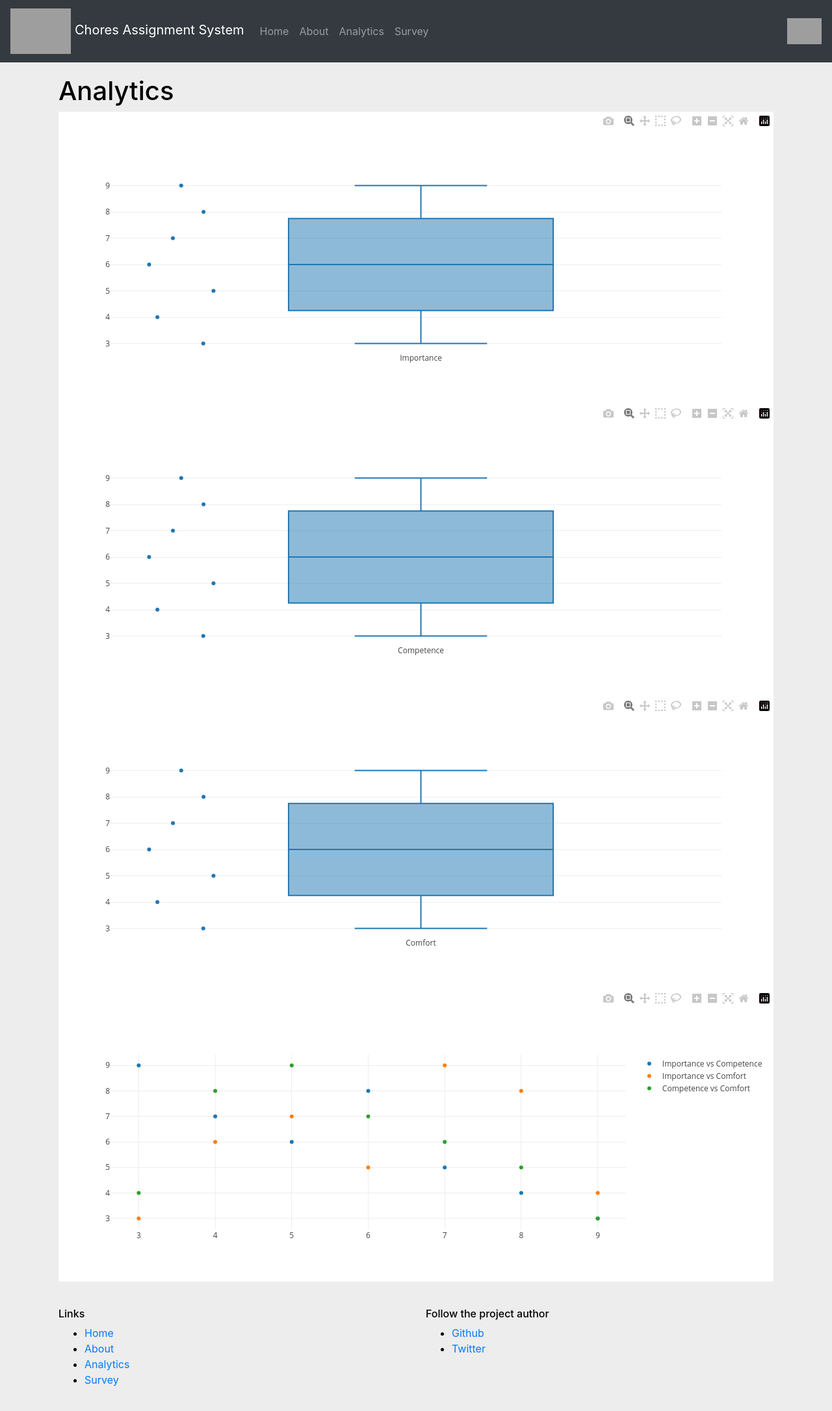
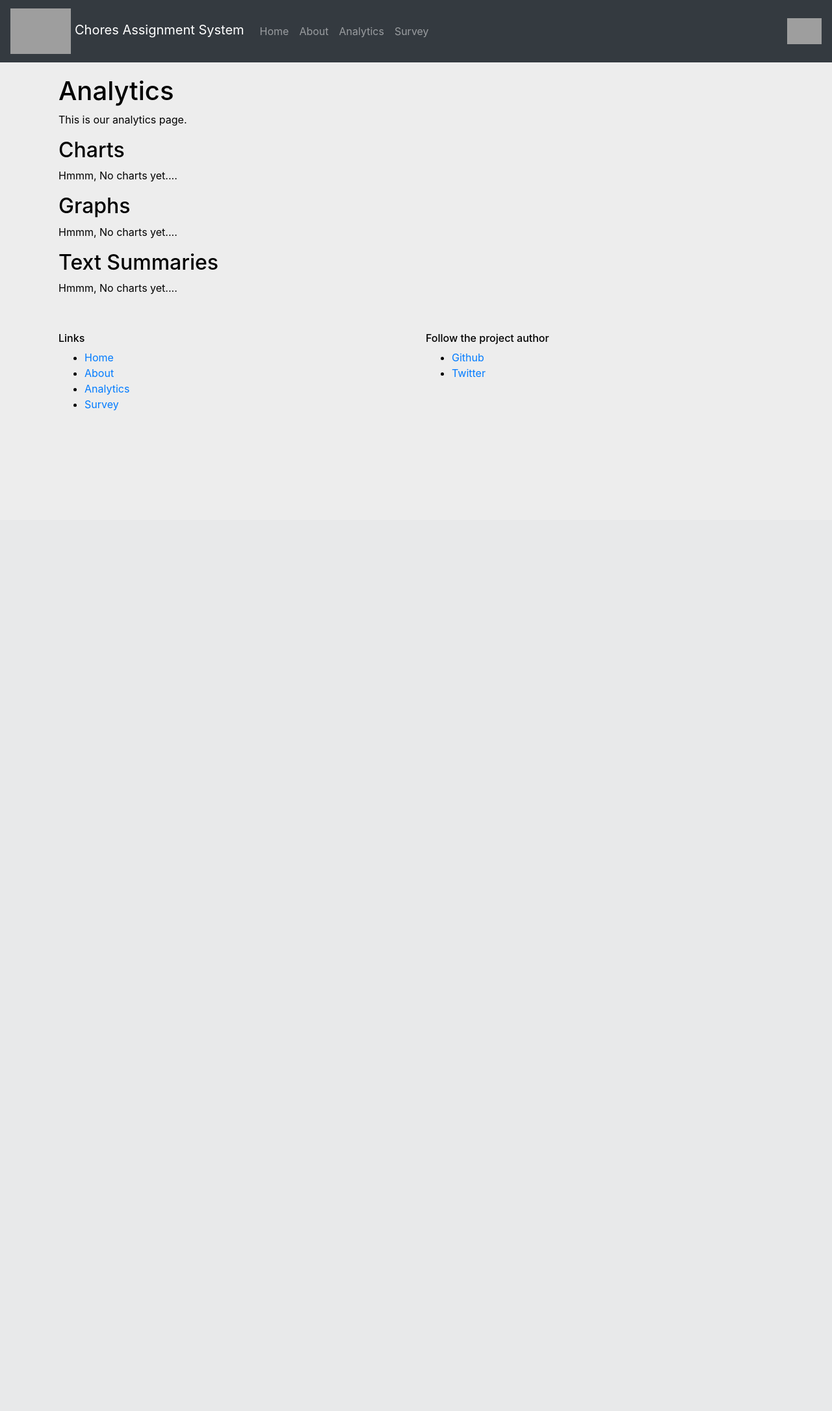
Before and after one commit to JonathanMcCormickJr/chores-assignment-system, a Flask app: page /analytics in a window 1280 px wide. Shown: the whole page at 65% size. After the commit the page ends 632 px from the top, so only its background shows below. Run offline with Flask 2, Linux system fonts and the light colour scheme; some libraries are stand-ins or nearby versions; grey boxes are pictures that could not be loaded.

Commit message:
Update analytics.html
Going back to basics. LOL

```diff
--- a/templates/analytics.html
+++ b/templates/analytics.html
@@ -1,68 +1,21 @@
+<!-- analytics.html -->
+
 {% extends "base.html" %}
 
 {% block content %}
-  <h1>Analytics</h1>
-  <div id="importance-container"></div>
-  <div id="competence-container"></div>
-  <div id="comfort-container"></div>
-  <div id="correlation-container"></div>
+<h1>Analytics</h1>
+<p>This is our analytics page.</p>
 
-  <script src="https://cdn.plot.ly/plotly-latest.min.js"></script>
-  <script>
-    // Define data
-    var importanceData = [{
-      type: "box",
-      y: [5, 4, 7, 6, 8, 3, 9],
-      boxpoints: "all",
-      jitter: 0.3,
-      pointpos: -1.8,
-      name: "Importance"
-    }];
-
-    var competenceData = [{
-      type: "box",
-      y: [6, 7, 5, 8, 4, 9, 3],
-      boxpoints: "all",
-      jitter: 0.3,
-      pointpos: -1.8,
-      name: "Competence"
-    }];
-
-    var comfortData = [{
-      type: "box",
-      y: [7, 6, 9, 5, 8, 3, 4],
-      boxpoints: "all",
-      jitter: 0.3,
-      pointpos: -1.8,
-      name: "Comfort"
-    }];
-
-    var correlationData = [{
-      x: importanceData[0].y,
-      y: competenceData[0].y,
-      type: "scatter",
-      mode: "markers",
-      name: "Importance vs Competence"
-    }, {
-      x: importanceData[0].y,
-      y: comfortData[0].y,
-      type: "scatter",
-      mode: "markers",
-      name: "Importance vs Comfort"
-    }, {
-      x: competenceData[0].y,
-      y: comfortData[0].y,
-      type: "scatter",
-      mode: "markers",
-      name: "Competence vs Comfort"
-    }];
-
-    // Create box plots for importance, competence, and comfort
-    Plotly.newPlot("importance-container", importanceData);
-    Plotly.newPlot("competence-container", competenceData);
-    Plotly.newPlot("comfort-container", comfortData);
-
-    // Create scatter plot for correlations
-    Plotly.newPlot("correlation-container", correlationData);
-  </script>
+<!-- Charts section -->
+<h2>Charts</h2>
+<div id="chartsContainer"></div>
+<p>Hmmm, No charts yet....</p>
+<!-- Graphs section -->
+<h2>Graphs</h2>
+<div id="graphsContainer"></div>
+<p>Hmmm, No charts yet....</p>
+<!-- Text Summaries section -->
+<h2>Text Summaries</h2>
+<div id="textSummariesContainer"></div>
+<p>Hmmm, No charts yet....</p>
 {% endblock %}
```
